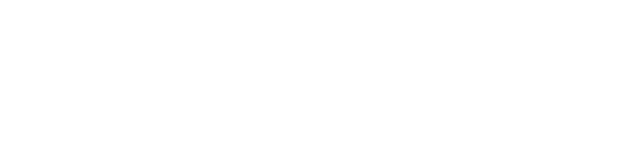
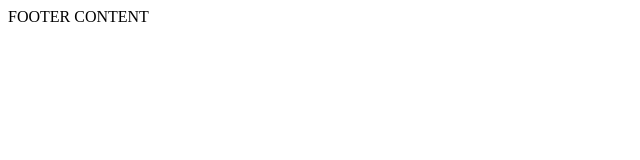
Before and after one commit to mkrivickas/git-conflict, a website: page index.html in a window 1280 px wide. Shown: the whole page, without its empty margins (0-640 px from the left). Drawn offline with Linux system fonts and the light colour scheme.

Commit message:
Footer commit

```diff
--- a/index.html
+++ b/index.html
@@ -5,5 +5,7 @@
         <meta name="viewport" content="width=device-width, initial-scale=1.0" />
         <title>Bit | Git conflict</title>
     </head>
-    <body></body>
+    <body>
+        <footer>FOOTER CONTENT</footer>
+    </body>
 </html>
```
